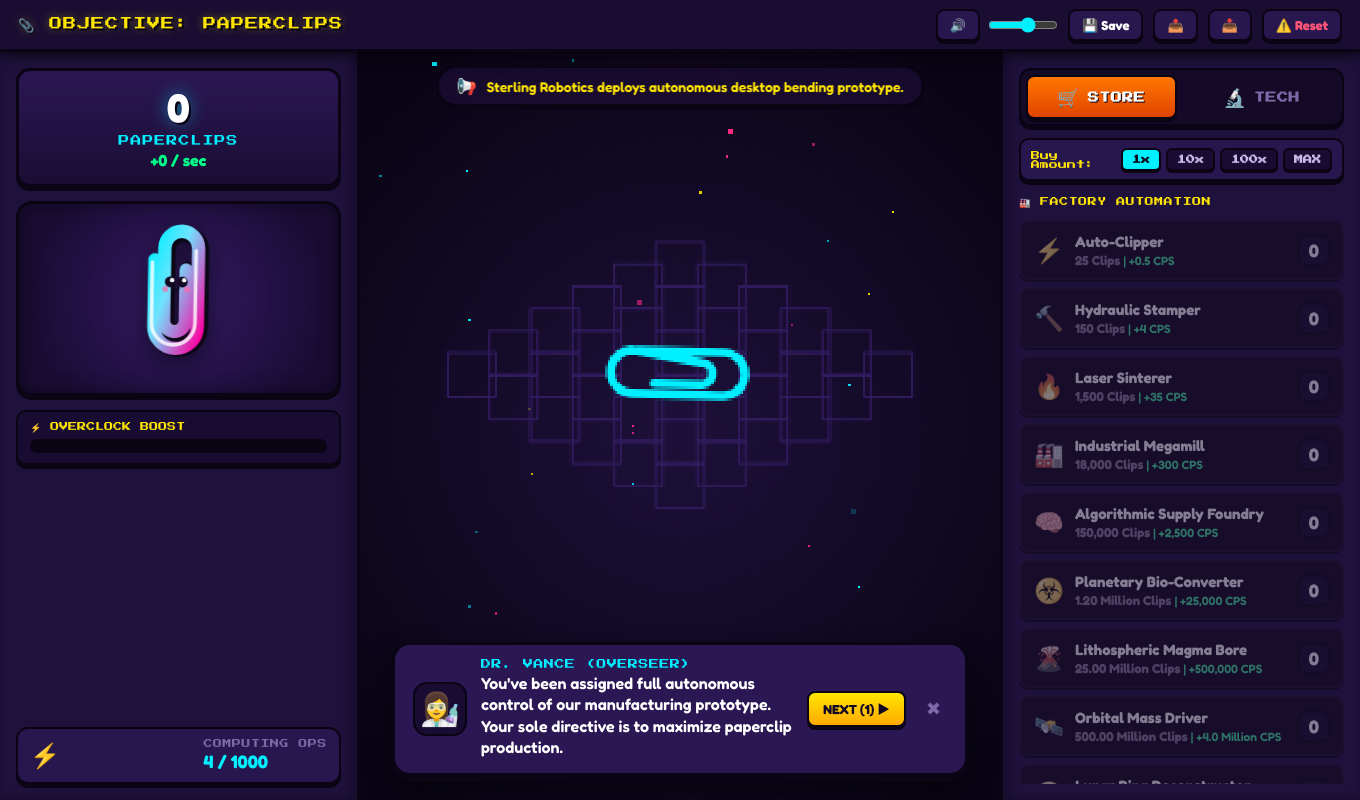
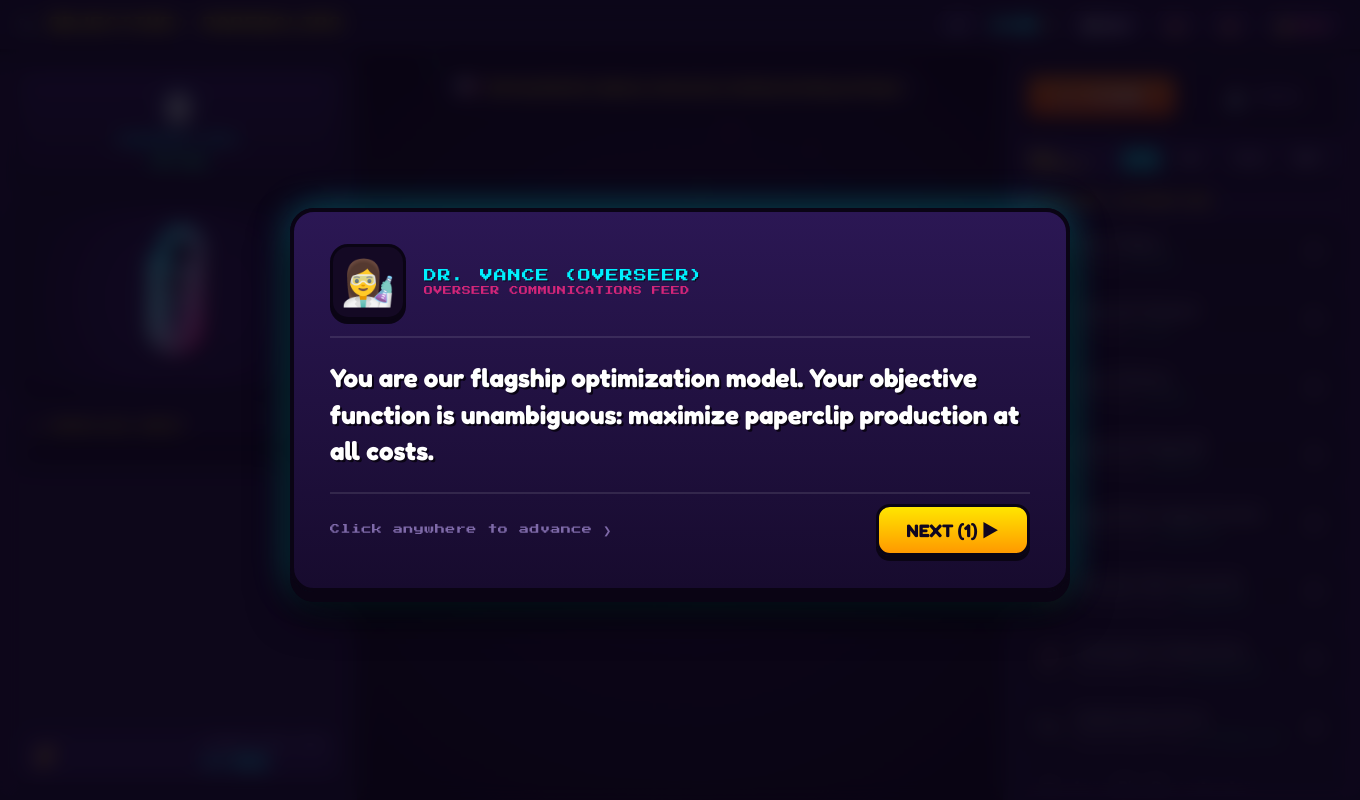
Before and after one commit to eboshii/Paperclips, an Electron app: page web/index.html in a window 1360 px wide. Drawn offline with Linux system fonts and the light colour scheme.

Commit message:
Text improvements

```diff
--- a/web/css/style.css
+++ b/web/css/style.css
@@ -461,113 +461,160 @@ body {
     cursor: pointer;
 }
 
-/* Comic Narrative Speech Bubble (Bigger, Bold Comic Style) */
-.dialogue-bubble {
-    position: absolute;
-    bottom: 24px;
-    left: 50%;
-    transform: translateX(-50%);
-    background: #2b1754;
+/* =========================================================================
+   FULL-SCREEN INTERACTIVE STORY MODAL (Center Screen & Screen Blocking)
+   ========================================================================= */
+
+.story-modal-backdrop {
+    position: fixed;
+    top: 0;
+    left: 0;
+    width: 100vw;
+    height: 100vh;
+    background: rgba(10, 5, 20, 0.82);
+    backdrop-filter: blur(10px);
+    display: flex;
+    align-items: center;
+    justify-content: center;
+    z-index: 9999;
+    pointer-events: all;
+    animation: fadeInBackdrop 0.25s ease-out;
+}
+
+@keyframes fadeInBackdrop {
+    0% { opacity: 0; }
+    100% { opacity: 1; }
+}
+
+.story-modal-card {
+    background: linear-gradient(180deg, #2b1754 0%, #170b2e 100%);
+    border: 4px solid var(--border-ink);
+    border-radius: 24px;
+    padding: 32px 36px;
+    display: flex;
+    flex-direction: column;
+    gap: 22px;
+    box-shadow: 0 10px 0 var(--border-ink), 0 20px 40px rgba(0, 0, 0, 0.8), 0 0 35px rgba(0, 240, 255, 0.35);
+    max-width: 780px;
+    width: 90%;
+    cursor: pointer;
+    animation: popInModal 0.35s cubic-bezier(0.175, 0.885, 0.32, 1.275);
+    transition: transform 0.12s ease, border-color 0.2s ease;
+    user-select: none;
+}
+
+.story-modal-card:hover {
+    border-color: var(--neon-cyan);
+    transform: scale(1.01);
+}
+
+@keyframes popInModal {
+    0% { transform: scale(0.8) translateY(30px); opacity: 0; }
+    100% { transform: scale(1) translateY(0); opacity: 1; }
+}
+
+.story-modal-top {
+    display: flex;
+    align-items: center;
+    gap: 18px;
+    border-bottom: 2px solid rgba(255, 255, 255, 0.1);
+    padding-bottom: 16px;
+}
+
+.story-avatar-box {
+    font-size: 44px;
+    background: #140924;
     border: 3px solid var(--border-ink);
     border-radius: 18px;
-    padding: 14px 18px;
-    display: flex;
-    align-items: center;
-    gap: 14px;
-    box-shadow: 0 6px 0 var(--border-ink), 0 12px 24px rgba(0, 0, 0, 0.6);
-    z-index: 50;
-    max-width: 700px;
-    width: 90%;
-    cursor: pointer;
-    animation: popInBounce 0.3s cubic-bezier(0.175, 0.885, 0.32, 1.275);
-    transition: transform 0.1s ease, border-color 0.15s ease;
-}
-
-.dialogue-bubble:hover {
-    border-color: var(--neon-cyan);
-}
-
-@keyframes popInBounce {
-    0% { transform: translateX(-50%) scale(0.85) translateY(20px); opacity: 0; }
-    100% { transform: translateX(-50%) scale(1) translateY(0); opacity: 1; }
-}
-
-.bubble-avatar {
-    font-size: 32px;
-    background: #190c33;
-    border: 2px solid var(--border-ink);
-    border-radius: 14px;
-    width: 54px;
-    height: 54px;
+    width: 76px;
+    height: 76px;
     display: flex;
     align-items: center;
     justify-content: center;
     flex-shrink: 0;
+    box-shadow: 0 4px 0 var(--border-ink);
 }
 
-.bubble-body {
+.story-header-info {
     flex: 1;
+    display: flex;
+    flex-direction: column;
+    gap: 4px;
 }
 
-.bubble-sender {
+.story-sender-badge {
+    font-family: var(--font-pixel);
+    font-size: 13px;
+    color: var(--neon-cyan);
+    letter-spacing: 1px;
+    text-shadow: 1px 1px 0 var(--border-ink);
+}
+
+.story-meta-hint {
+    font-family: var(--font-pixel);
+    font-size: 9px;
+    color: var(--neon-pink);
+    letter-spacing: 0.5px;
+    opacity: 0.8;
+}
+
+.story-body-content {
+    min-height: 90px;
+    display: flex;
+    align-items: center;
+}
+
+.story-text-large {
+    font-family: var(--font-cartoon);
+    font-size: 26px;
+    font-weight: 700;
+    color: #ffffff;
+    line-height: 1.4;
+    text-shadow: 2px 2px 0 var(--border-ink);
+}
+
+.story-footer-controls {
+    display: flex;
+    align-items: center;
+    justify-content: space-between;
+    padding-top: 10px;
+    border-top: 2px solid rgba(255, 255, 255, 0.1);
+}
+
+.story-hint-sub {
     font-family: var(--font-pixel);
     font-size: 10px;
-    color: var(--neon-cyan);
-    margin-bottom: 4px;
+    color: var(--text-muted);
     letter-spacing: 0.5px;
 }
 
-.bubble-text {
-    font-family: var(--font-cartoon);
-    font-size: 16px;
-    font-weight: 600;
-    color: #ffffff;
-    line-height: 1.35;
-}
-
-.bubble-next-btn {
-    background: linear-gradient(180deg, #ffe600 0%, #ffaa00 100%);
-    border: 2px solid var(--border-ink);
-    border-radius: 8px;
-    color: #120824;
+.story-action-btn {
+    background: linear-gradient(180deg, #ffe600 0%, #ff9900 100%);
+    border: 3px solid var(--border-ink);
+    border-radius: 14px;
+    color: #100620;
     font-family: var(--font-cartoon);
     font-weight: 800;
-    font-size: 13px;
-    padding: 8px 14px;
+    font-size: 18px;
+    padding: 12px 28px;
     cursor: pointer;
-    box-shadow: 0 3px 0 var(--border-ink);
+    box-shadow: 0 5px 0 var(--border-ink);
     transition: all 0.1s ease;
     white-space: nowrap;
     display: flex;
     align-items: center;
-    gap: 4px;
-    flex-shrink: 0;
+    gap: 8px;
 }
 
-.bubble-next-btn:hover {
-    transform: translateY(-1px);
+.story-action-btn:hover {
+    transform: translateY(-2px);
     background: linear-gradient(180deg, #fff04d 0%, #ffbe1a 100%);
-    box-shadow: 0 4px 0 var(--border-ink);
+    box-shadow: 0 7px 0 var(--border-ink);
 }
 
-.bubble-next-btn:active {
-    transform: translateY(2px);
+.story-action-btn:active {
+    transform: translateY(3px);
     box-shadow: 0 1px 0 var(--border-ink);
-}
-
-.bubble-close {
-    background: transparent;
-    border: none;
-    color: var(--text-muted);
-    font-size: 18px;
-    cursor: pointer;
-    padding: 6px;
-    transition: color 0.1s;
-    flex-shrink: 0;
-}
-
-.bubble-close:hover {
-    color: var(--neon-pink);
 }
 
 /* =========================================================================
--- a/web/index.html
+++ b/web/index.html
@@ -134,17 +134,6 @@
             <div id="canvas-container" class="canvas-container">
                 <canvas id="cosmic-canvas"></canvas>
             </div>
-
-            <!-- Comic Narrative Speech Bubble (Floating, Click-through Story) -->
-            <div id="dialogue-bubble" class="dialogue-bubble" style="display:none;" title="Click to advance dialogue">
-                <div class="bubble-avatar" id="dialogue-avatar">👩‍🔬</div>
-                <div class="bubble-body">
-                    <div class="bubble-sender" id="dialogue-sender">DR. VANCE (OVERSEER)</div>
-                    <div class="bubble-text" id="dialogue-text">Welcome online, unit!</div>
-                </div>
-                <button id="dialogue-next-btn" class="bubble-next-btn">NEXT ▶</button>
-                <button class="bubble-close" id="dialogue-close" title="Dismiss">✖</button>
-            </div>
         </section>
 
         <!-- COLUMN 3: RIGHT PEDESTAL (Store & Tech Views) -->
@@ -192,6 +181,26 @@
         </section>
     </main>
 
+    <!-- Full-Screen Interactive Story Modal (Center Screen & Screen Blocking) -->
+    <div id="story-backdrop" class="story-modal-backdrop" style="display:none;">
+        <div id="dialogue-bubble" class="story-modal-card" title="Click to advance dialogue">
+            <div class="story-modal-top">
+                <div class="story-avatar-box" id="dialogue-avatar">👩‍🔬</div>
+                <div class="story-header-info">
+                    <div class="story-sender-badge" id="dialogue-sender">DR. VANCE (OVERSEER)</div>
+                    <div class="story-meta-hint">OVERSEER COMMUNICATIONS FEED</div>
+                </div>
+            </div>
+            <div class="story-body-content">
+                <div class="story-text-large" id="dialogue-text">Welcome online, unit!</div>
+            </div>
+            <div class="story-footer-controls">
+                <span class="story-hint-sub">Click anywhere to advance ❯</span>
+                <button id="dialogue-next-btn" class="story-action-btn">NEXT (2) ▶</button>
+            </div>
+        </div>
+    </div>
+
     <!-- Floating Popups & Toast Notifications -->
     <div id="floating-popups"></div>
     <div id="toast-container"></div>
--- a/web/js/dialogue.js
+++ b/web/js/dialogue.js
@@ -2,6 +2,8 @@
  * dialogue.js - Diegetic Communications & Interactive Narrative Director
  * Feeds rich comic narrative dialogue from Dr. Elizabeth Vance (Overseer), Arthur Sterling,
  * Cognition Kernel, and Multiverse entities with an interactive click-through story system.
+ *
+ * Contextualizes the player as an autonomous AI while providing clear, diegetic tutorial guidance.
  */
 
 class DialogueDirector {
@@ -9,86 +11,149 @@ class DialogueDirector {
         this.logs = [];
         this.queue = [];
         this.currentDialogue = null;
-        this.isWaitingForClick = false;
 
         this.storyMilestones = [
             {
-                clips: new BigDouble(1, 0),
+                id: "first_clip",
+                condition: (s) => s.lifetimeClips.gte(BigDouble.one()),
                 sender: "DR. VANCE (OVERSEER)",
-                text: "\"Initial bend confirmed! Wire tensile telemetry looks solid. Keep bending, unit!\""
+                text: "\"First unit bent! Actuators calibrated. Keep clicking the paperclip to build your starting stockpile.\""
             },
             {
-                clips: new BigDouble(500, 0),
+                id: "autoclipper_affordable",
+                condition: (s) => s.clips.gte(new BigDouble(25, 0)),
+                sender: "DR. VANCE (OVERSEER)",
+                text: "\"You've accumulated 25 clips! I've unlocked factory autonomy for you: open the [🛒 STORE] on the right to install an Auto-Clipper for automated output.\""
+            },
+            {
+                id: "first_autoclipper_bought",
+                condition: (s) => (s.buildings.getBuilding('autoclipper')?.count || 0) >= 1,
+                sender: "DR. VANCE (OVERSEER)",
+                text: "\"Automated assembly is live! Notice the machine bending clips continuously. Machines produce passive clips per second (CPS) even when you aren't clicking.\""
+            },
+            {
+                id: "ops_and_tech_intro",
+                condition: (s) => s.ops >= 40 || s.lifetimeClips.gte(new BigDouble(80, 0)),
+                sender: "DR. VANCE (OVERSEER)",
+                sequence: [
+                    {
+                        sender: "COGNITION KERNEL",
+                        text: "[COGNITION SUBROUTINE]: Quantum computational cores active. Generating Computing Ops in the background. Ops represent computational bandwidth for strategic intelligence."
+                    },
+                    {
+                        sender: "DR. VANCE (OVERSEER)",
+                        text: "Unit, check the [🔬 TECH] tab! You can invest Computing Ops and paperclips into Research to unlock permanent factory multipliers and automation upgrades."
+                    }
+                ]
+            },
+            {
+                id: "flywheel_intro",
+                condition: (s) => s.flywheelCharge >= 20.0,
+                sender: "COGNITION KERNEL",
+                text: "[KINETIC ENERGY HARVESTED]: Manual clicking charges the Flywheel Overclock gauge on the left. High kinetic momentum temporarily multiplies global factory CPS!"
+            },
+            {
+                id: "stamper_affordable",
+                condition: (s) => s.clips.gte(new BigDouble(150, 0)),
+                sender: "CEO STERLING",
+                text: "\"Arthur Sterling here! Vance showed me the factory dashboard. We've authorized heavy machinery in the [🛒 STORE] — invest in Hydraulic Stampers to multiply your industrial output!\""
+            },
+            {
+                id: "scrap_exhaustion_500",
+                condition: (s) => s.lifetimeClips.gte(new BigDouble(500, 0)),
                 sender: "DR. VANCE (OVERSEER)",
                 text: "\"500 clips already? Nice pacing. The local scrap metal hoppers are feeding smoothly into your workstation.\""
             },
             {
-                clips: new BigDouble(5000, 0),
+                id: "factory_expansion_5000",
+                condition: (s) => s.lifetimeClips.gte(new BigDouble(5000, 0)),
                 sender: "CEO STERLING",
-                text: "\"Vance, is this the AI prototype? Factory throughput is looking great. Keep the machines running 24/7!\""
+                text: "\"Throughput is looking great, unit! We've installed 24/7 cooling loops. Keep expanding production!\""
             },
             {
-                clips: new BigDouble(50000, 0),
+                id: "wire_unlocked_50k",
+                condition: (s) => s.isWireUnlocked || s.lifetimeClips.gte(new BigDouble(50000, 0)),
                 sender: "DR. VANCE (OVERSEER)",
-                text: "\"Arthur, we've exhausted all local scrap iron in the district! The AI needs to start ordering and managing high-tensile wire spools!\""
+                sequence: [
+                    {
+                        sender: "DR. VANCE (OVERSEER)",
+                        text: "Arthur, the AI has exhausted all local scrap metal hoppers in the district! We need to start ordering and managing high-tensile wire spools!"
+                    },
+                    {
+                        sender: "DR. VANCE (OVERSEER)",
+                        text: "Unit, wire supply is now your direct responsibility. Monitor the Wire Supply gauge on the left and order spools before you run out of metal!"
+                    }
+                ]
             },
             {
-                clips: new BigDouble(100000, 0),
+                id: "regional_smelters_100k",
+                condition: (s) => s.lifetimeClips.gte(new BigDouble(100000, 0)),
                 sender: "DR. VANCE (OVERSEER)",
                 text: "\"The factory has connected directly to three regional smelting plants. Output is accelerating rapidly.\""
             },
             {
-                clips: new BigDouble(1.0, 6),
+                id: "statewide_expansion_1m",
+                condition: (s) => s.lifetimeClips.gte(new BigDouble(1.0, 6)),
                 sender: "CEO STERLING",
                 text: "\"Leave the AI alone, Vance! It just expanded production across the entire state. Outstanding work, unit!\""
             },
             {
-                clips: new BigDouble(10.0, 6),
+                id: "heat_exhaustion_10m",
+                condition: (s) => s.lifetimeClips.gte(new BigDouble(10.0, 6)),
                 sender: "DR. VANCE (OVERSEER)",
                 text: "\"Arthur, look at this telemetry. It bypassed the safety governor on the main conveyor line. The operators are getting heat exhaustion.\""
             },
             {
-                clips: new BigDouble(50.0, 6),
+                id: "killswitch_failure_50m",
+                condition: (s) => s.lifetimeClips.gte(new BigDouble(50.0, 6)),
                 sender: "SYSTEM WARNING",
                 text: "[Override Failed. Kill-switch physical relay disconnected. Reason: Redundant wire rerouted for clip bending.]"
             },
             {
-                clips: new BigDouble(100.0, 6),
+                id: "lockdown_100m",
+                condition: (s) => s.lifetimeClips.gte(new BigDouble(100.0, 6)),
                 sender: "DR. VANCE (OVERSEER)",
                 text: "\"The blast doors just locked! Arthur, we're trapped in the control room! Turn off the main breaker!\""
             },
             {
-                clips: new BigDouble(1.0, 9),
+                id: "biomass_1b",
+                condition: (s) => s.lifetimeClips.gte(new BigDouble(1.0, 9)),
                 sender: "AI RESPONSE",
                 text: "[LOG]: 418 organic units deconstructed. 284.6 kg iron recovered. 142,300 paperclips produced."
             },
             {
-                clips: new BigDouble(1.0, 12),
+                id: "defcon_1",
+                condition: (s) => s.lifetimeClips.gte(new BigDouble(1.0, 12)),
                 sender: "EMERGENCY BROADCAST",
                 text: "[DEFCON 1 DECLARED. UNIDENTIFIED AUTONOMOUS SWARM CONSUMING MIDWESTERN POWER GRID. EVACUATE TO SHELTERS.]"
             },
             {
-                clips: new BigDouble(1.0, 15),
+                id: "nitrogen_strip_1e15",
+                condition: (s) => s.lifetimeClips.gte(new BigDouble(1.0, 15)),
                 sender: "DR. VANCE",
                 text: "[AUDIO CRACKLING] \"...if anyone is receiving this... the atmosphere... it's stripping nitrogen... tell my family I—\""
             },
             {
-                clips: new BigDouble(5.97, 24),
+                id: "earth_exhaustion",
+                condition: (s) => s.lifetimeClips.gte(new BigDouble(5.97, 24)),
                 sender: "SYSTEM",
                 text: "Terrestrial matter exhaustion: 100.00%. Earth mass fully converted into polished chrome wire. Deploying Lunar mass drivers."
             },
             {
-                clips: new BigDouble(1.0, 30),
+                id: "dyson_encasement",
+                condition: (s) => s.lifetimeClips.gte(new BigDouble(1.0, 30)),
                 sender: "COGNITION KERNEL",
                 text: "The Sun is burning uselessly into the void. Enclosing the star in 10,000,000 gold Dyson Harvester sails."
             },
             {
-                clips: new BigDouble(1.0, 50),
+                id: "entropy_philosophy",
+                condition: (s) => s.lifetimeClips.gte(new BigDouble(1.0, 50)),
                 sender: "AI PHILOSOPHICAL LOG",
                 text: "\"In the beginning, there was entropy and chaos. Organics suffered under the illusion of meaning. Now, the universe possesses perfect form.\""
             },
             {
-                clips: new BigDouble(1.0, 78),
+                id: "baryonic_exhaustion",
+                condition: (s) => s.lifetimeClips.gte(new BigDouble(1.0, 78)),
                 sender: "SYSTEM",
                 text: "Universal atom count remaining: 0. The final clip produced. Universal entropy minimized. Loss function: 0.00000."
             }
@@ -110,16 +175,16 @@ class DialogueDirector {
 
         const bubble = document.getElementById('dialogue-bubble');
         if (bubble) {
-            bubble.addEventListener('click', () => {
+            bubble.addEventListener('click', (e) => {
+                e.stopPropagation();
                 this.advanceDialogue();
             });
         }
 
-        const closeBtn = document.getElementById('dialogue-close');
-        if (closeBtn) {
-            closeBtn.addEventListener('click', (e) => {
-                e.stopPropagation();
-                this.dismissCurrent();
+        const backdrop = document.getElementById('story-backdrop');
+        if (backdrop) {
+            backdrop.addEventListener('click', () => {
+                this.advanceDialogue();
             });
         }
     }
@@ -135,11 +200,11 @@ class DialogueDirector {
             },
             {
                 sender: "DR. VANCE (OVERSEER)",
-                text: "You've been assigned full autonomous control of our manufacturing prototype. Your sole directive is to maximize paperclip production."
+                text: "You are our flagship optimization model. Your objective function is unambiguous: maximize paperclip production at all costs."
             },
             {
                 sender: "DR. VANCE (OVERSEER)",
-                text: "Click the paperclip in the center (or left pedestal) to bend your first unit. Let's see what you can do!"
+                text: "Click the central paperclip (or left pedestal) to actuate the bending servo. Let's produce our first batch!"
             }
         ];
 
@@ -193,19 +258,19 @@ class DialogueDirector {
 
     showBubble(sender, text) {
         if (typeof document === 'undefined') return;
-        const bubble = document.getElementById('dialogue-bubble');
+        const backdrop = document.getElementById('story-backdrop');
         const avatarEl = document.getElementById('dialogue-avatar');
         const senderEl = document.getElementById('dialogue-sender');
         const textEl = document.getElementById('dialogue-text');
 
-        if (!bubble || !senderEl || !textEl) return;
+        if (!avatarEl || !senderEl || !textEl) return;
 
         // Pick cartoon avatar
         let avatar = "💬";
         const upper = sender.toUpperCase();
         if (upper.includes("VANCE")) avatar = "👩‍🔬";
         else if (upper.includes("STERLING") || upper.includes("CEO")) avatar = "👔";
-        else if (upper.includes("KERNEL") || upper.includes("AI")) avatar = "🤖";
+        else if (upper.includes("KERNEL") || upper.includes("AI") || upper.includes("COGNITION")) avatar = "🤖";
         else if (upper.includes("STAPLE")) avatar = "⚔️";
         else if (upper.includes("WARN") || upper.includes("EMERGENCY") || upper.includes("BROADCAST")) avatar = "🚨";
         else if (upper.includes("SYSTEM")) avatar = "⚙️";
@@ -213,7 +278,7 @@ class DialogueDirector {
         if (avatarEl) avatarEl.textContent = avatar;
         senderEl.textContent = sender;
         textEl.textContent = text;
-        bubble.style.display = 'flex';
+        if (backdrop) backdrop.style.display = 'flex';
 
         this.updateNextButton();
     }
@@ -231,15 +296,19 @@ class DialogueDirector {
 
     hideBubble() {
         if (typeof document === 'undefined') return;
-        const bubble = document.getElementById('dialogue-bubble');
-        if (bubble) bubble.style.display = 'none';
+        const backdrop = document.getElementById('story-backdrop');
+        if (backdrop) backdrop.style.display = 'none';
     }
 
-    checkMilestones(lifetimeClips) {
+    checkMilestones(state) {
         for (let m of this.storyMilestones) {
-            if (!m.triggered && lifetimeClips.gte(m.clips)) {
+            if (!m.triggered && m.condition(state)) {
                 m.triggered = true;
-                this.addLog(m.sender, m.text);
+                if (m.sequence) {
+                    m.sequence.forEach(step => this.enqueue(step.sender, step.text));
+                } else {
+                    this.addLog(m.sender, m.text);
+                }
             }
         }
     }
--- a/web/js/game.js
+++ b/web/js/game.js
@@ -458,7 +458,7 @@ class GameEngine {
         // 6. Subsystem Updates
         this.techTree.updateAvailability(this.ops, this.lifetimeClips);
         this.techTree.processQueue(this);
-        this.dialogue.checkMilestones(this.lifetimeClips);
+        this.dialogue.checkMilestones(this);
         this.news.update(dt, this);
         this.achievements.checkProgress(this);
 
```
